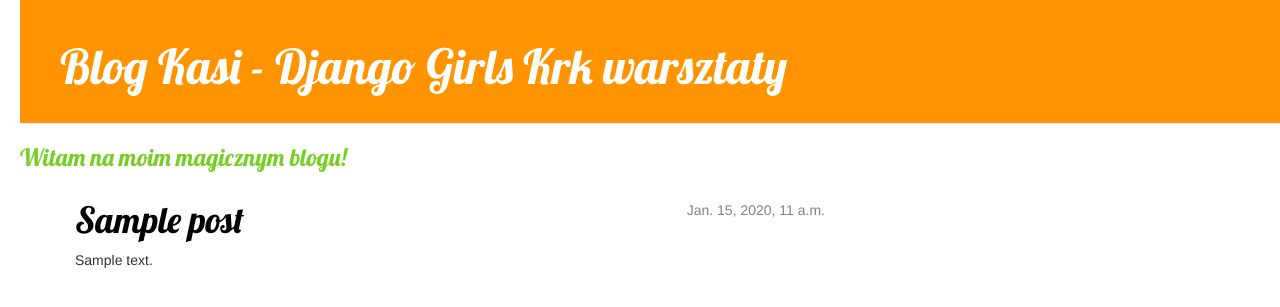
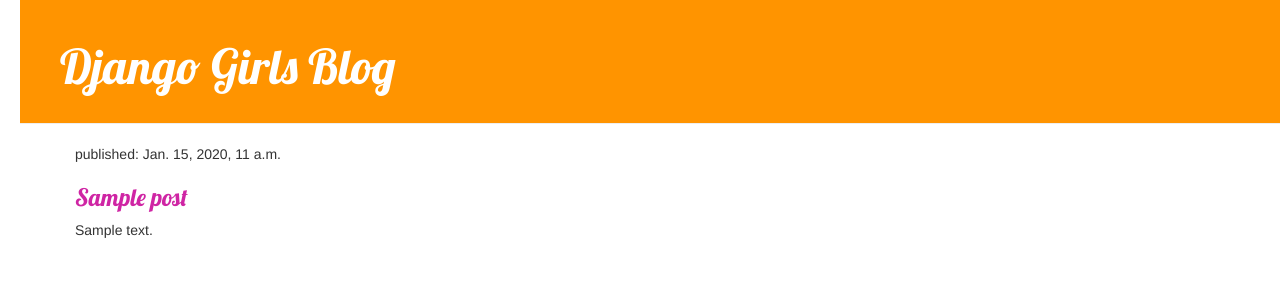
Before and after one commit to KateDjango/mykwblog, a Django app: template myblog/blog/templates/blog/post_list.html in a window 1280 px wide. Shown: the top 307 px of the page. Run offline with Django 3.2, Linux system fonts and the light colour scheme; the template is opened without the code that fills it: values that come from a table or form of the project are taken from there, others are empty; tables that the repository leaves empty hold one stand-in row (values such as "Sample post"); some libraries are stand-ins or nearby versions.

Commit message:
wszystie kolorowanki

```diff
--- /dev/null
+++ b/myblog/blog/templates/blog/base.html
@@ -0,0 +1,24 @@
+{% load staticfiles %}
+<html>
+<head>
+    <title>blog Kasi</title>
+<link rel="stylesheet" href="//maxcdn.bootstrapcdn.com/bootstrap/3.2.0/css/bootstrap.min.css">
+<link rel="stylesheet" href="//maxcdn.bootstrapcdn.com/bootstrap/3.2.0/css/bootstrap-theme.min.css">
+<link rel="stylesheet" href="{% static 'css/blog.css' %}">
+<link href="//fonts.googleapis.com/css?family=Lobster&subset=latin,latin-ext" rel="stylesheet" type="text/css">
+</head>
+<body>
+      <div class="page-header">
+          <h1><a href="/">Django Girls Blog</a></h1>
+      </div>
+      <div class="content container">
+          <div class="row">
+              <div class="col-md-8">
+              {% block content %}
+              {% endblock %}
+              </div>
+          </div>
+      </div>
+  </body>
+
+</html>
--- a/myblog/blog/templates/blog/post_list.html
+++ b/myblog/blog/templates/blog/post_list.html
@@ -1,33 +1,11 @@
-{% load staticfiles %}
-<html>
-<head>
-    <title>blog Kasi</title>
-<link rel="stylesheet" href="//maxcdn.bootstrapcdn.com/bootstrap/3.2.0/css/bootstrap.min.css">
-<link rel="stylesheet" href="//maxcdn.bootstrapcdn.com/bootstrap/3.2.0/css/bootstrap-theme.min.css">
-<link rel="stylesheet" href="{% static 'css/blog.css' %}">
-<link href="//fonts.googleapis.com/css?family=Lobster&subset=latin,latin-ext" rel="stylesheet" type="text/css">
-</head>
-<body>
-  <div class="page-header">
-      <h1>Blog Kasi - Django Girls Krk warsztaty</h1>
-  </div>
-  <div class="page-subheader">
-      <h3>Witam na moim magicznym blogu!</h3>
-  </div>
-  <div class="content container">
-      <div class="row">
-          <div class="col-md-8">
-              {% for post in posts %}
-                  <div class="post">
-                      <div class="date">
-                          {{ post.published_date }}
-                      </div>
-                      <h1><a href="">{{ post.title }}</a></h1>
-                      <p>{{ post.text|linebreaksbr }}</p>
-                  </div>
-              {% endfor %}
-          </div>
-      </div>
-  </div>
-</body>
-</html>
+
+{% extends 'blog/base.html' %}
+{% block content%}
+    {% for post in posts %}
+    <div>
+        <p>published: {{ post.published_date }}</p>
+        <h3><a href="">{{ post.title }}</a></h3>
+        <p>{{ post.text|linebreaksbr }}</p>
+    </div>
+{% endfor %}
+{% endblock%}
```
